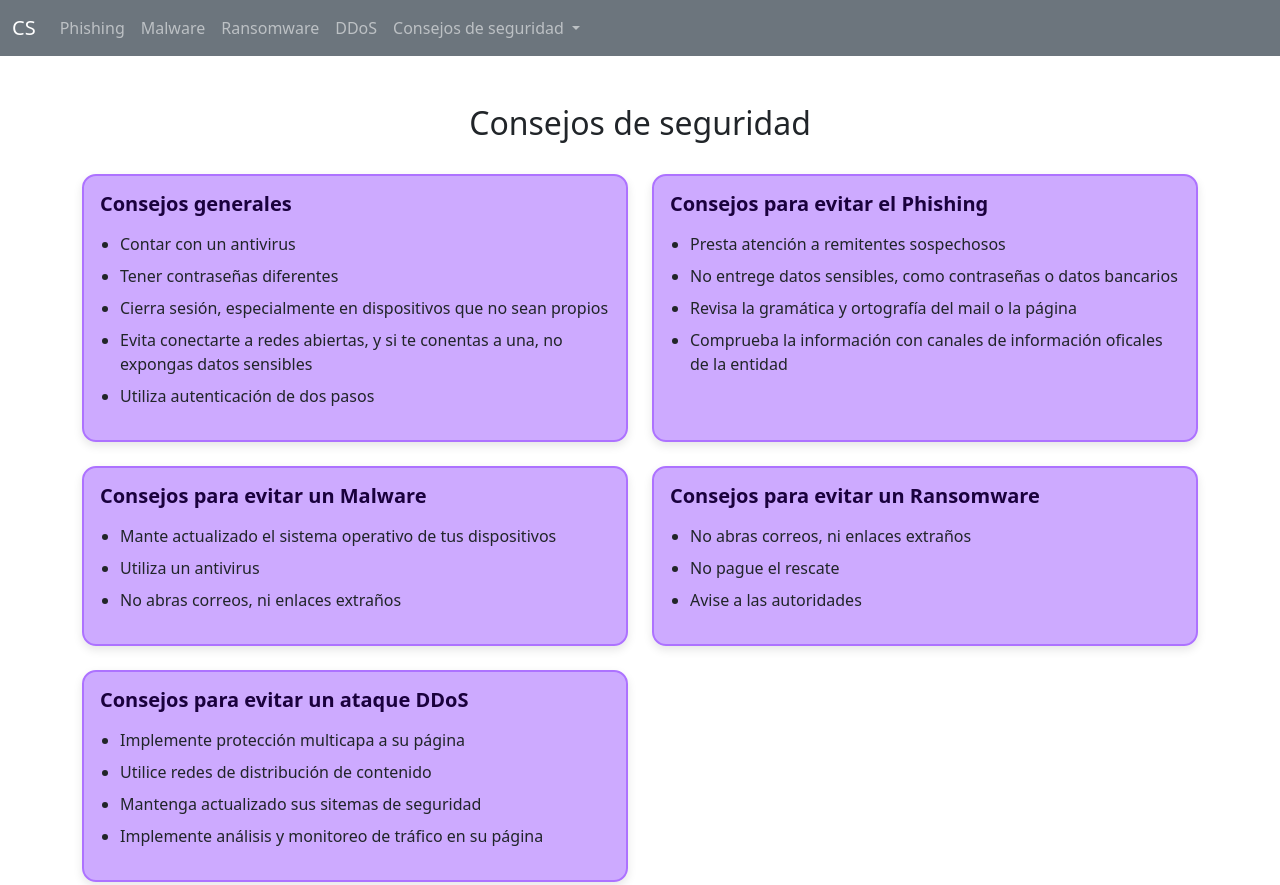
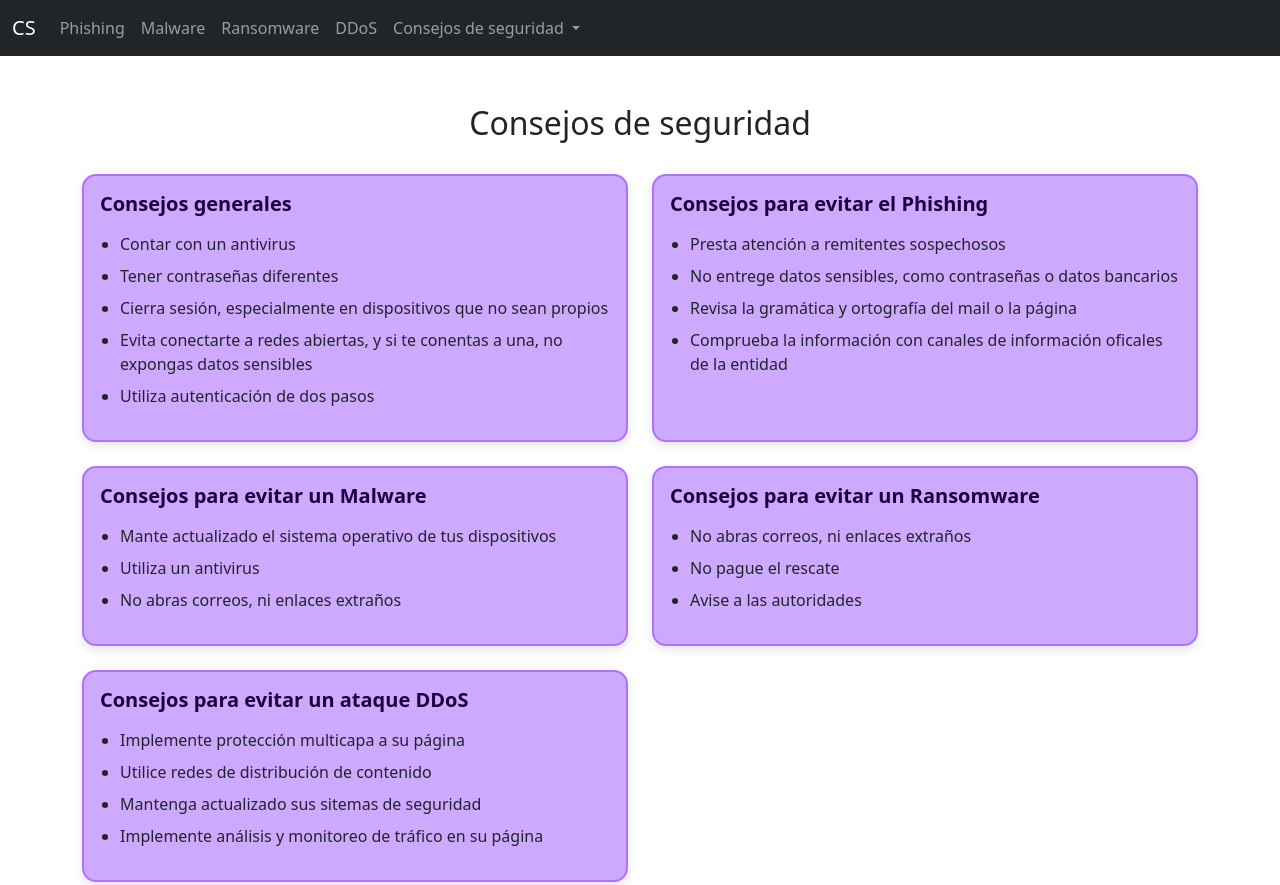
Before and after one commit to mile06000/trabajoae2, a plain HTML site: page consejos.html in a window 1280 px wide. Shown: the top 885 px of the page. Drawn offline with nearby package versions, Linux system fonts and the light colour scheme.

Commit message:
cambio en la navbar

```diff
--- a/consejos.html
+++ b/consejos.html
@@ -9,7 +9,7 @@
 </head>
 <body>
 <!--navbar-->
-<nav class="navbar navbar-expand-lg navbar-dark bg-secondary">
+<nav class="navbar navbar-expand-lg navbar-dark bg-dark">
   <div class="container-fluid">
     <a class="navbar-brand" href="index.html">CS</a>
     <button class="navbar-toggler" type="button" data-bs-toggle="collapse" data-bs-target="#navbarContenido" aria-controls="navbarContenido" aria-expanded="false" aria-label="Toggle navigation">
```
Also changed, not shown: index.html (+1 -1 lines).
